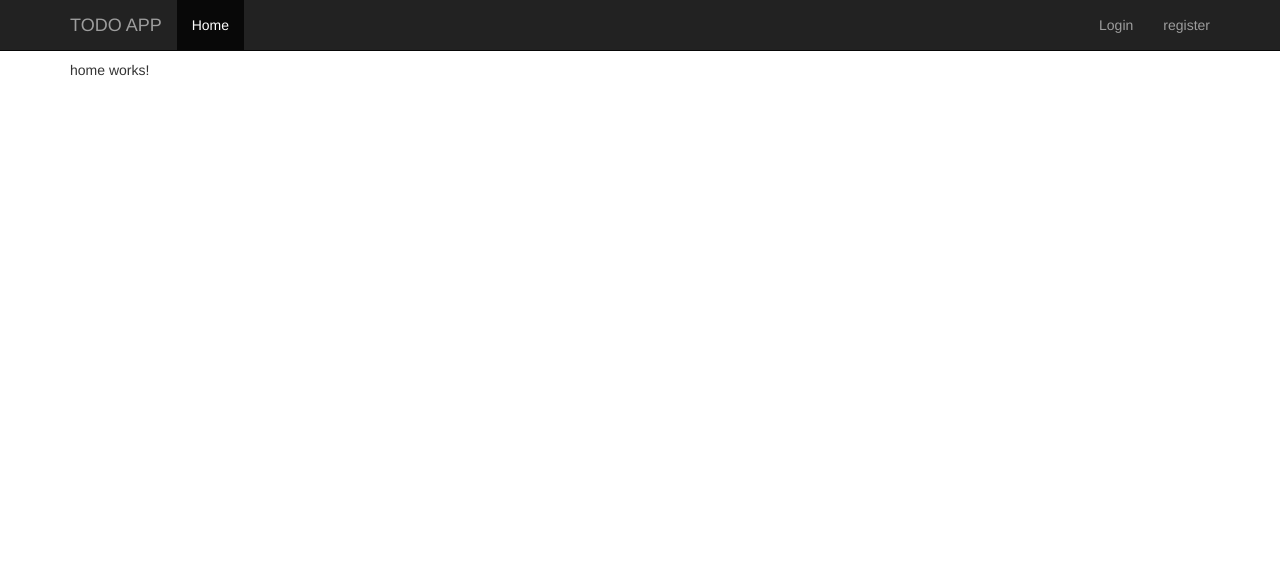
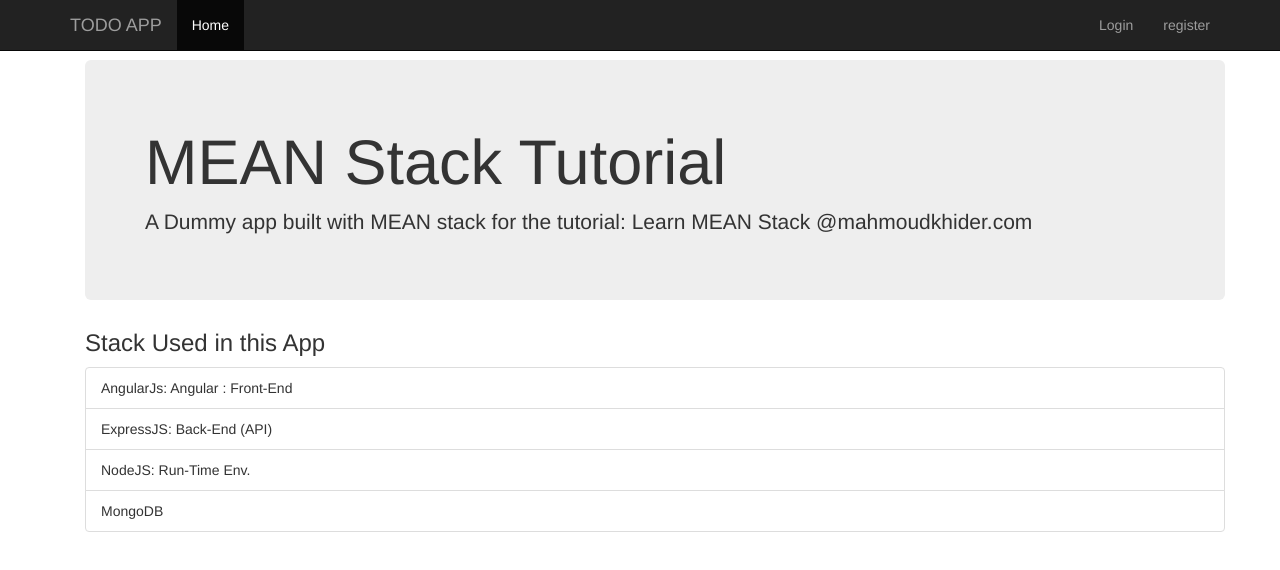
Before and after one commit to MahmoudAliKhider/TO-DO, an Angular app in the folder frontend/: page / in a window 1280 px wide. Shown: the top 570 px of the page. Built offline with nearby package versions, Linux system fonts and the light colour scheme; what jjwins-angular-12-flash-message would draw is missing.

Commit message:
some changes

```diff
--- a/frontend/src/app/app.module.ts
+++ b/frontend/src/app/app.module.ts
@@ -13,6 +13,7 @@ import { HomeComponent } from './components/home/home.component';
 import { UserService } from './services/user.service';
 import { MainComponent } from './components/main/main.component';
 import { AuthGuard } from './guards/auth.guard';
+import { AddTaskComponent } from './components/add-task/add-task.component';
 const AppRoutes :Routes=[
   {path:"",component:HomeComponent},
   {path:"main",component:MainComponent,canActivate:[AuthGuard]},
@@ -29,7 +30,8 @@ const AppRoutes :Routes=[
     LoginComponent,
     RegisterComponent,
     HomeComponent,
-    MainComponent
+    MainComponent,
+    AddTaskComponent
   ],
   imports: [
     BrowserModule,
--- /dev/null
+++ b/frontend/src/app/components/add-task/add-task.component.html
@@ -0,0 +1 @@
+<p>add-task works!</p>
--- /dev/null
+++ b/frontend/src/app/components/add-task/add-task.component.ts
@@ -0,0 +1,15 @@
+import { Component, OnInit } from '@angular/core';
+
+@Component({
+  selector: 'app-add-task',
+  templateUrl: './add-task.component.html',
+  styleUrls: ['./add-task.component.css']
+})
+export class AddTaskComponent implements OnInit {
+
+  constructor() { }
+
+  ngOnInit(): void {
+  }
+
+}
--- a/frontend/src/app/components/home/home.component.html
+++ b/frontend/src/app/components/home/home.component.html
@@ -1 +1,14 @@
-<p>home works!</p>
+<div class="container">
+    <div class="jumbotron">
+      <h1>MEAN Stack Tutorial</h1>
+      <p>A Dummy app built with MEAN stack for the tutorial: Learn MEAN Stack @mahmoudkhider.com</p>
+    </div>
+
+    <h3>Stack Used in this App</h3>
+    <ul class="list-group">
+      <li class="list-group-item">AngularJs: Angular  : Front-End</li>
+      <li class="list-group-item">ExpressJS: Back-End (API)</li>
+      <li class="list-group-item">NodeJS: Run-Time Env.</li>
+      <li class="list-group-item">MongoDB</li>
+    </ul>
+  </div>
--- a/frontend/src/app/components/main/main.component.html
+++ b/frontend/src/app/components/main/main.component.html
@@ -1 +1,28 @@
-<h1>main works!</h1>
+<div class="page-header">
+    <h2 class="page-title">My Task List</h2>
+    <div class="pull-right">
+      <a [routerLink]="['/addTask']" class="btn btn-default">Add Task</a>
+    </div>
+  </div>
+
+  <table class="table table-striped table-hover">
+    <thead>
+      <tr>
+        <th>#</th>
+        <th>Task Name</th>
+        <th>Completed</th>
+        <th>Actions</th>
+      </tr>
+    </thead>
+    <tbody>
+      <tr  let i = index >
+        <td>  </td>
+        <td> </td>
+        <td> </td>
+        <td>
+          <button   class="btn btn-danger">Delete</button>
+          <button   class="btn btn-info">Edit</button>
+        </td>
+      </tr>
+    </tbody>
+  </table>
--- a/frontend/src/app/components/navbar/navbar.component.html
+++ b/frontend/src/app/components/navbar/navbar.component.html
@@ -20,7 +20,7 @@
         <ul class="nav navbar-nav navbar-right">
            <li *ngIf="!userservice.isLoggedIn()" [routerLinkActive]="['active']"> <a [routerLink] = "['/login']"> Login</a></li>
            <li *ngIf="!userservice.isLoggedIn()" [routerLinkActive]="['active']"> <a [routerLink] = "['/register']"> register</a></li>
-           <li *ngIf="userservice.isLoggedIn()"><a (click)="onLoggedOut()"> Logout</a></li>
+           <li *ngIf="userservice.isLoggedIn()"><a href="#" (click)="onLoggedOut()"> Logout</a></li>
 
 
 
--- a/frontend/src/app/components/navbar/navbar.component.ts
+++ b/frontend/src/app/components/navbar/navbar.component.ts
@@ -14,7 +14,8 @@ export class NavbarComponent implements OnInit {
   }
   onLoggedOut(){
     this.userservice.logout();
-    this.router.navigate(['/login'])
+    this.router.navigate(['login'])
+    return false;
   }
 
 }
```
Also changed, not shown: frontend/src/app/components/add-task/add-task.component.css (added), 1 other file (tests, documents, lock files or other folders).
